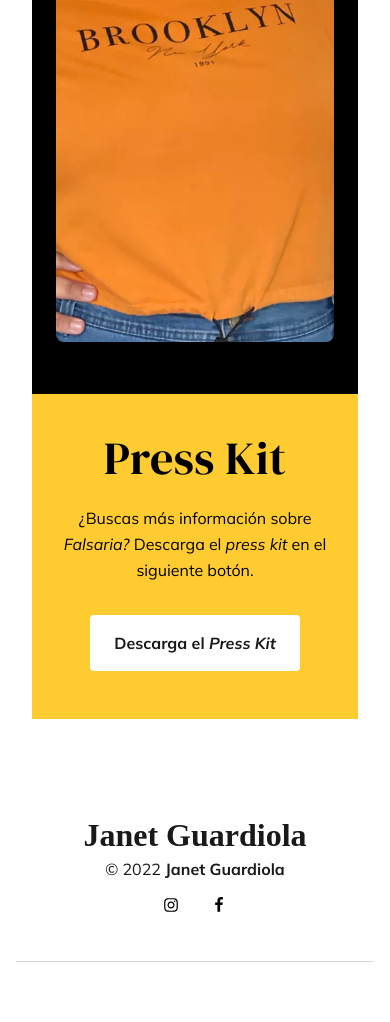
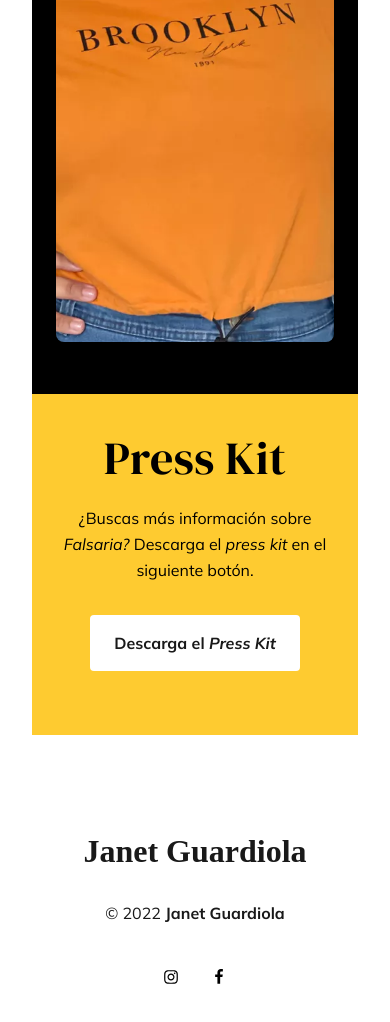
Before and after one commit to rgjanet/libros, a website built with Parcel: page index.html in a window 390 px wide. Shown: the part 3577-4599 px from the top of the page. Built offline with nearby package versions, Linux system fonts and the light colour scheme; a web font is replaced by a local one.

Commit message:
Update home.css

```diff
--- a/home.css
+++ b/home.css
@@ -328,6 +328,7 @@
   align-items: center;
   flex-direction: column;
   justify-content: space-between;
+  margin-bottom: var(--dl-space-space-unit);
 }
 .home-text13 {
   color: #000000;
@@ -556,7 +557,7 @@
     margin-bottom: 41px;
   }
   .home-footer1 {
-    height: 130px;
+    height: 186px;
     padding: var(--dl-space-space-unit);
     flex-direction: column;
   }
```
